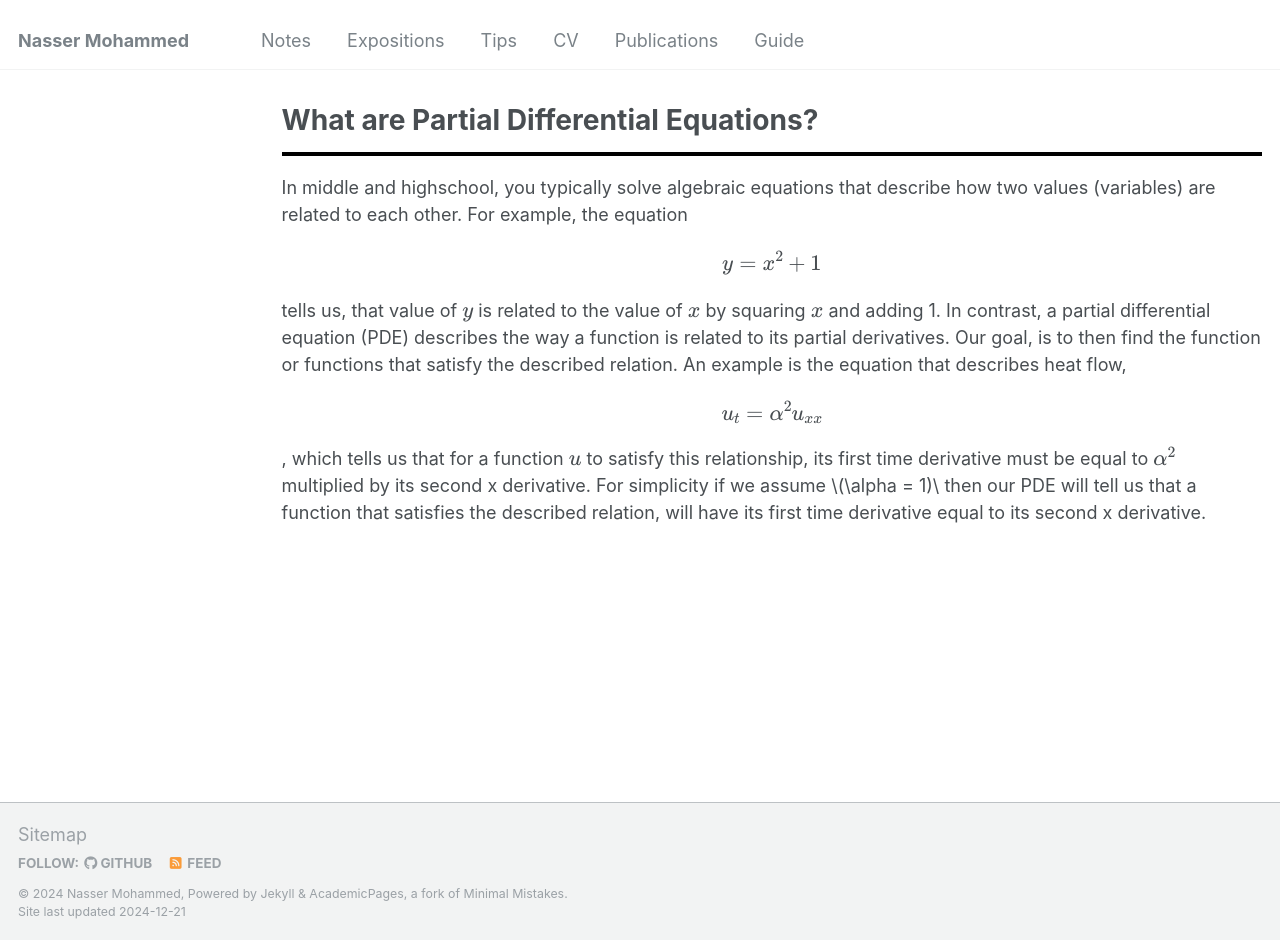
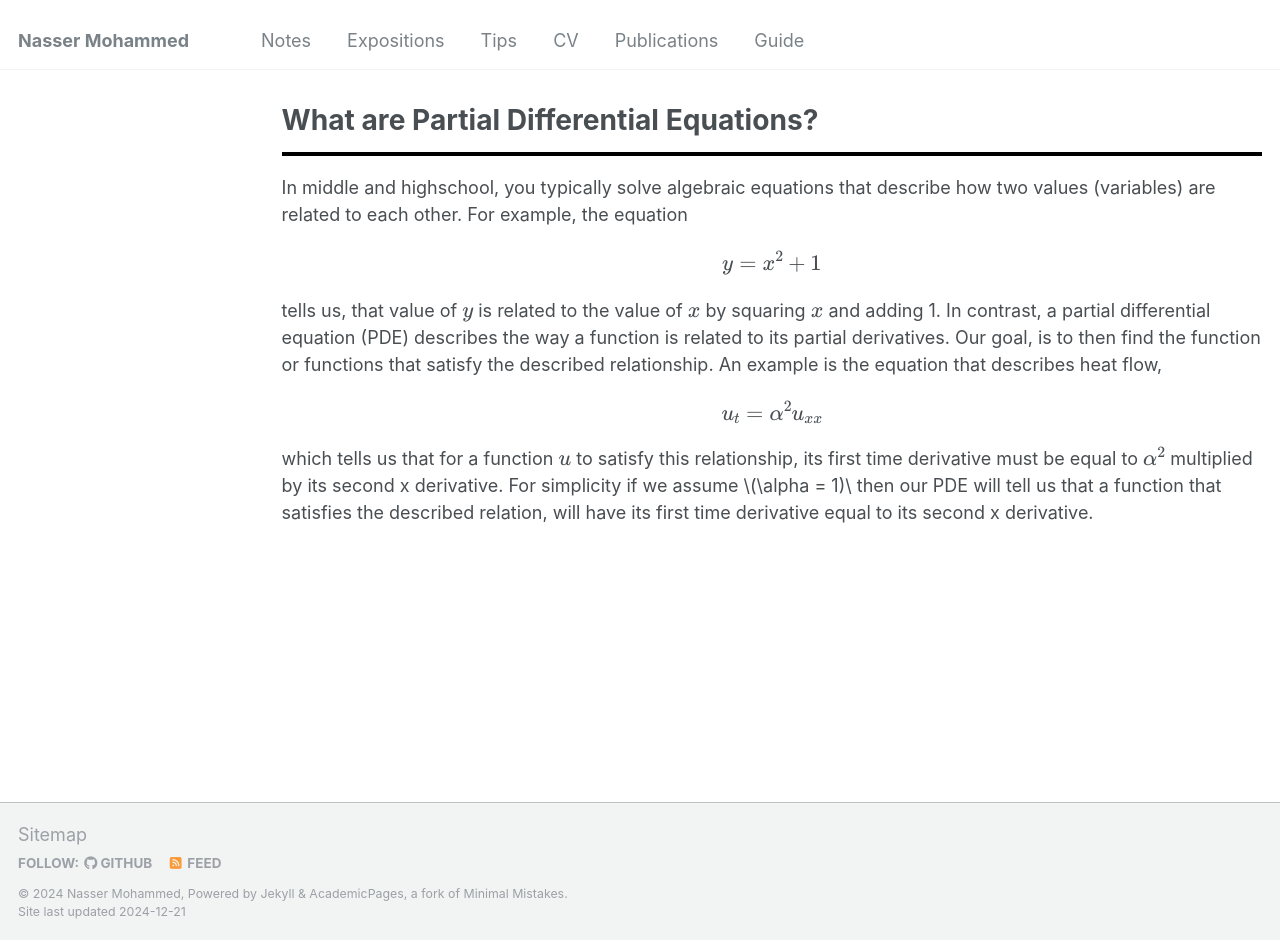
Before and after one commit to Nasser-Mohammed/Nasser-Mohammed.github.io, a Jekyll site: the page built from _pages/notes/pde/intro2pde.md, in a window 1280 px wide and 940 px high. Built offline with Jekyll 4.4.1, drawn with Linux system fonts in a browser that asks for light colours.

Commit message:
Update intro2pde.md

```diff
--- a/_pages/notes/pde/intro2pde.md
+++ b/_pages/notes/pde/intro2pde.md
@@ -9,5 +9,5 @@ author_profile: false
 In middle and highschool, you typically solve algebraic equations that describe how two values (variables) are related to each other.
 For example, the equation \\[y = x^2+1\\] tells us, that value of \\(y\\) is related to the value of \\(x\\) by squaring \\(x\\) and adding 1.
 In contrast, a partial differential equation (PDE) describes the way a function is related to its partial derivatives.
-Our goal, is to then find the function or functions that satisfy the described relation.
-An example is the equation that describes heat flow, \\[u_t=\alpha^2u_{xx}\\], which tells us that for a function \\(u\\) to satisfy this relationship, its first time derivative must be equal to \\(\alpha^2\\) multiplied by its second x derivative. For simplicity if we assume \\(\alpha = 1)\\ then our PDE will tell us that a function that satisfies the described relation, will have its first time derivative equal to its second x derivative.
+Our goal, is to then find the function or functions that satisfy the described relationship.
+An example is the equation that describes heat flow, \\[u_t=\alpha^2u_{xx}\\] which tells us that for a function \\(u\\) to satisfy this relationship, its first time derivative must be equal to \\(\alpha^2\\) multiplied by its second x derivative. For simplicity if we assume \\(\alpha = 1)\\ then our PDE will tell us that a function that satisfies the described relation, will have its first time derivative equal to its second x derivative.
```
